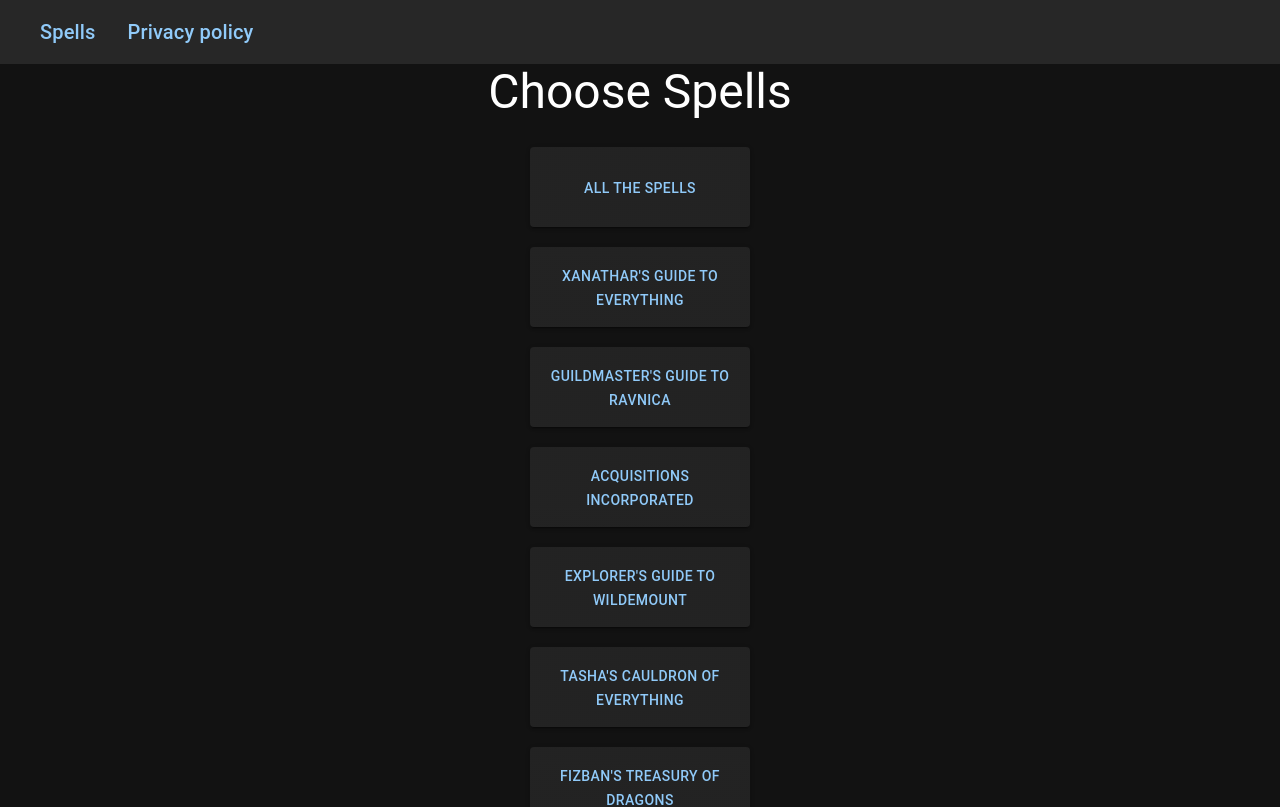
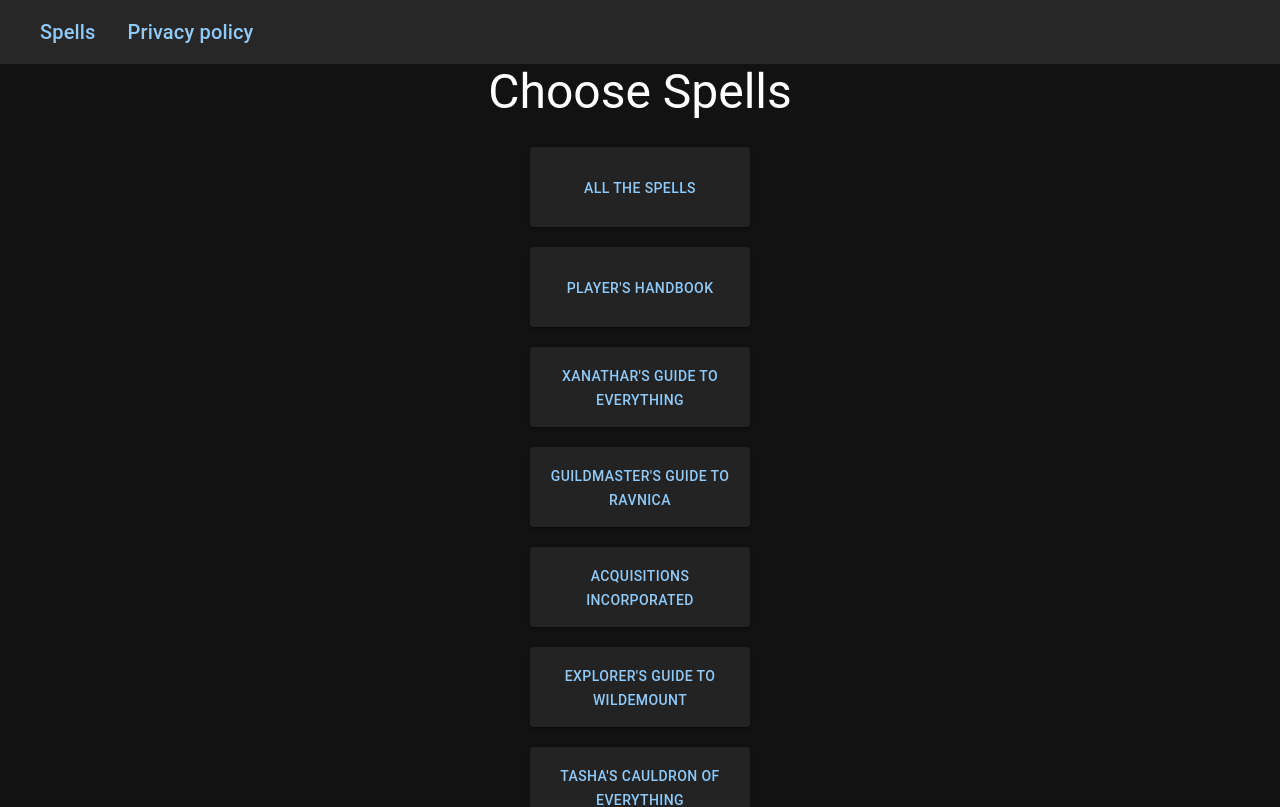
Before and after one commit to Tidish-studio/Tidish-Studio.github.io, a React (Create React App) app: page / in a window 1280 px wide. Shown: the top 807 px of the page. Built offline with nearby package versions, Linux system fonts and the light colour scheme.

Commit message:
added srd spells

```diff
--- a/src/SpellsPage.js
+++ b/src/SpellsPage.js
@@ -20,7 +20,7 @@ const SpellsPage = () => {
                 Choose Spells
             </Typography>
             <Item text={'All The Spells'} fileName={'spells-all.json'} />
-            {/* <Item text={'Player\'s handbook'} fileName={'spells-srd.json'} /> */}
+            <Item text={"Player's handbook"} fileName={'spells-srd.json'} />
             <Item text={"Xanathar's Guide to Everything"} fileName={'spells-xge.json'} />
             <Item text={"Guildmaster's Guide to Ravnica"} fileName={'spells-ggr.json'} />
             <Item text={'Acquisitions Incorporated'} fileName={'spells-ai.json'} />
```
